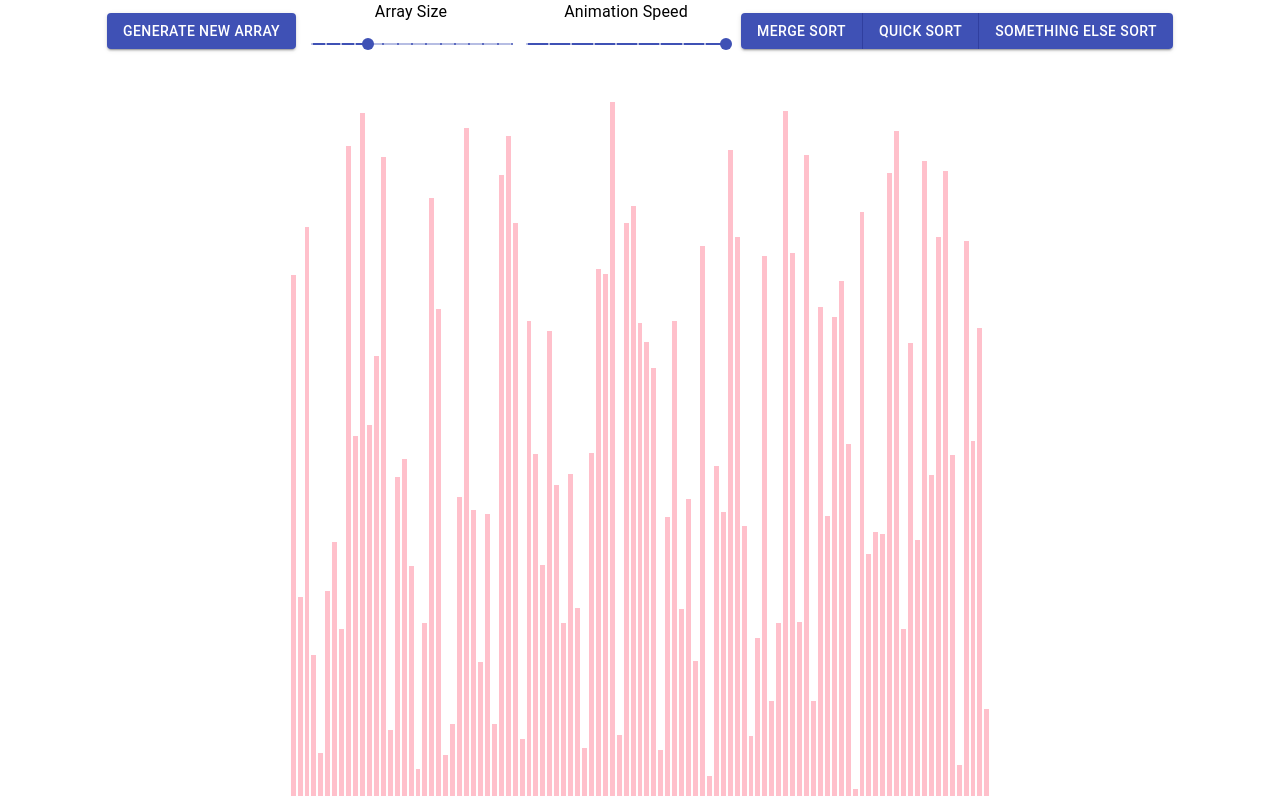
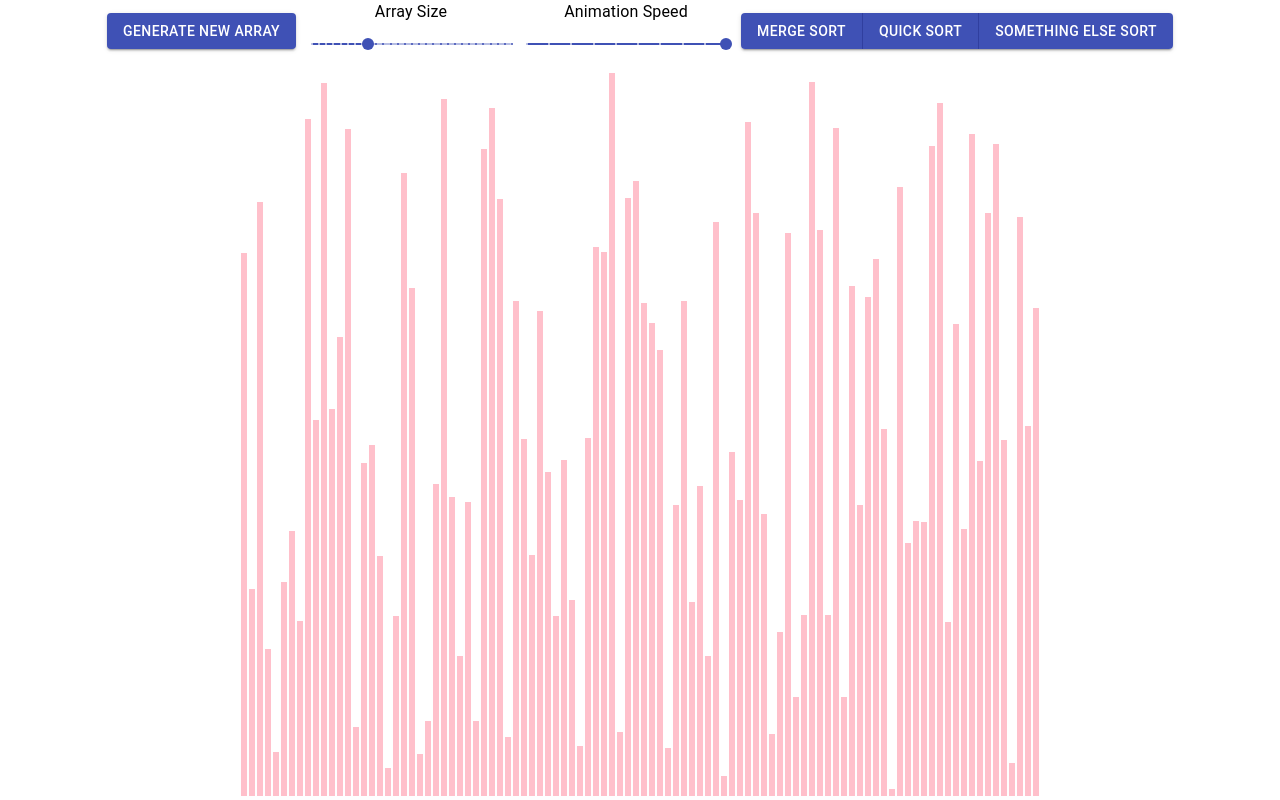
Before and after one commit to robertobatts/magic-sorter, a React (Create React App) app: page / in a window 1280 px wide. Built offline with nearby package versions, Linux system fonts and the light colour scheme.

Commit message:
adapt height of bars to window height

```diff
--- a/src/components/Sorter.css
+++ b/src/components/Sorter.css
@@ -21,6 +21,7 @@
 }
 
 .bar {
+  width: 100%;
   top: 0;
   position: fixed;
   z-index: 100;
--- a/src/components/Sorter.jsx
+++ b/src/components/Sorter.jsx
@@ -35,8 +35,8 @@ export default class Sorter extends React.Component {
   resetArray() {
     this.clearAnimations();
     const newValues = [];
-    for (let i = 0; i <= this.state.valuesSize; ++i) {
-      newValues.push(randomIntFromInterval(5, 700));
+    for (let i = 0; i < this.state.valuesSize; ++i) {
+      newValues.push(randomIntFromInterval(5, window.innerHeight - 70));
     }
     this.setState({stop: true});
     this.setState({values: newValues}, () => this.resetArrayBarsColor());
@@ -123,7 +123,9 @@ export default class Sorter extends React.Component {
   }
 
   handleChangeSize(newSize) {
-    this.setState({valuesSize: newSize}, () => this.resetArray());
+    if (newSize !== this.state.valuesSize) {
+      this.setState({valuesSize: newSize}, () => this.resetArray());
+    }
   }
 
   handleChangeSpeed(newSpeed) {
@@ -147,7 +149,7 @@ export default class Sorter extends React.Component {
                 aria-labelledby="size-slider"
                 valueLabelDisplay="auto"
                 onChange={(event, size) => this.handleChangeSize(size)}
-                step={20}
+                step={10}
                 marks
                 min={20}
                 max={300}
@@ -184,7 +186,7 @@ export default class Sorter extends React.Component {
                 style={{
                   backgroundColor: NEUTRAL_COLOR,
                   height: `${this.getHeight(value)}px`,
-                  width: `${500/this.state.values.length}px`
+                  width: `${Math.floor(650/this.state.values.length)}px`
               }}/>
             ))}
           </div>
```
